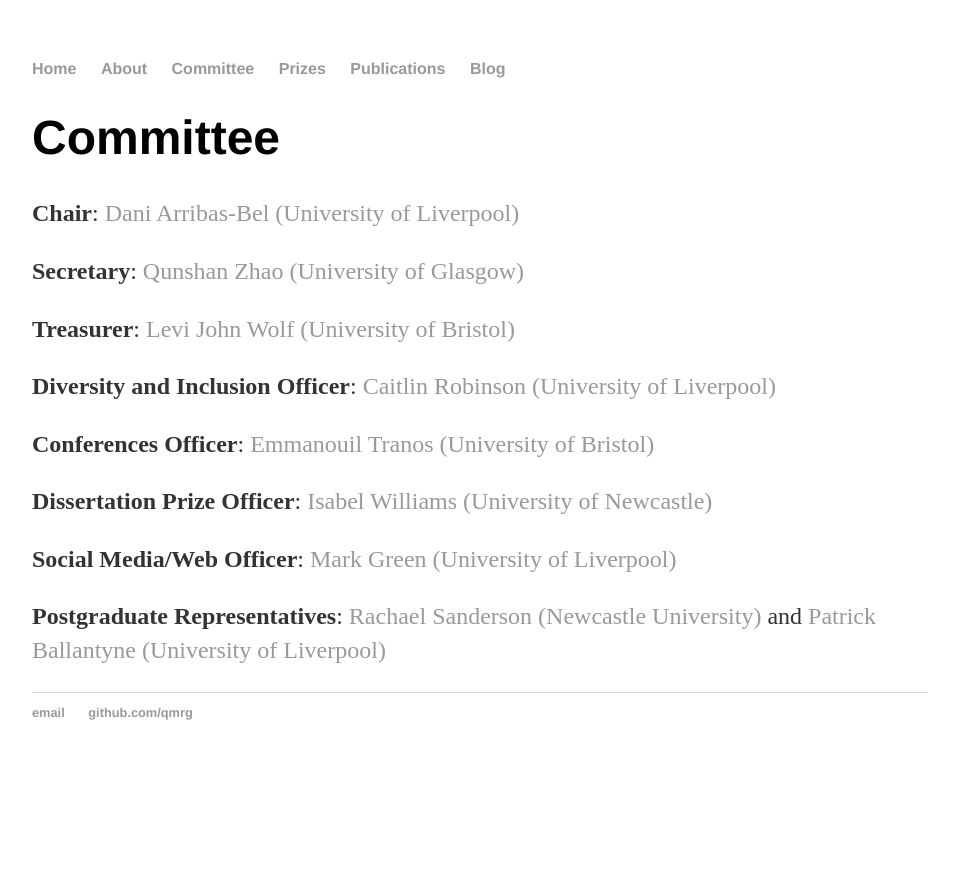
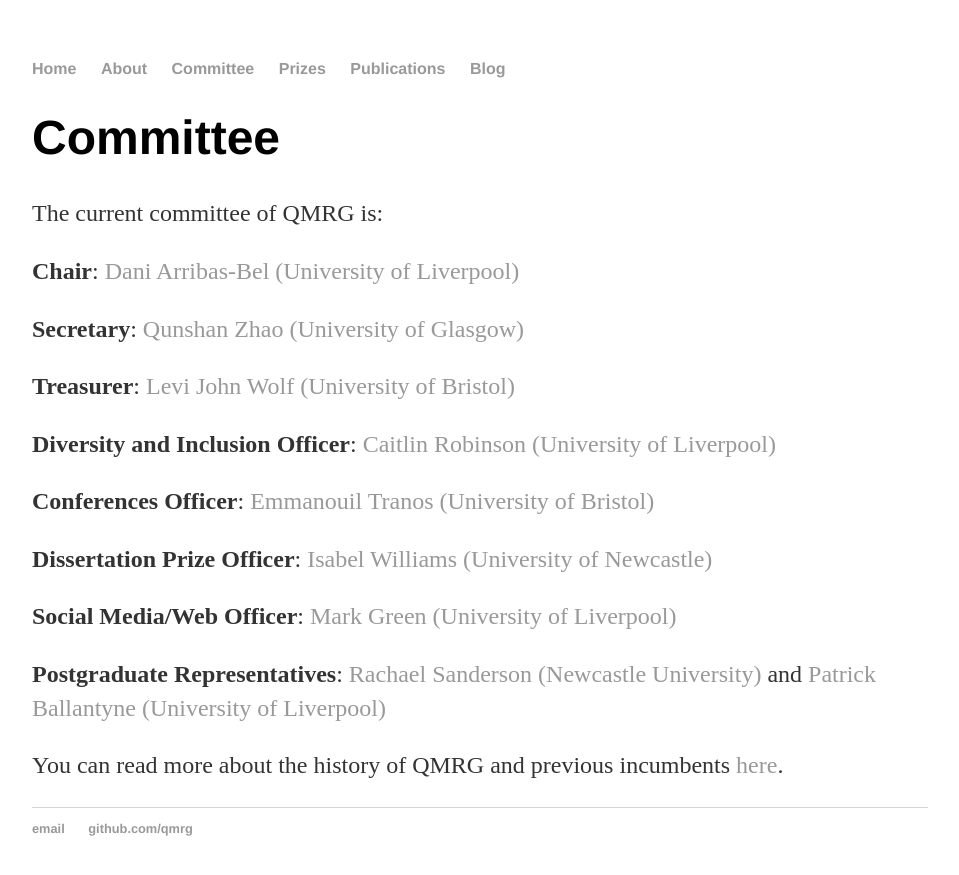
Before and after one commit to qmrg/qmrg.github.io, a Jekyll site: the page built from committee.md, in a window 1280 px wide. Shown: the top 875 px of the page, without its empty margins (160-1119 px from the left). Built offline with Jekyll 4.4.1, drawn with Linux system fonts in a browser that asks for light colours.

Commit message:
Update committee.md
Added link to history

```diff
--- a/committee.md
+++ b/committee.md
@@ -4,6 +4,8 @@
 ---
 
 # Committee
+
+The current committee of QMRG is:
 
 **Chair**: [Dani Arribas-Bel (University of Liverpool)](https://www.liverpool.ac.uk/environmental-sciences/staff/daniel-arribas-bel/)
 
@@ -20,3 +22,5 @@
 **Social Media/Web Officer**: [Mark Green (University of Liverpool)](https://www.liverpool.ac.uk/environmental-sciences/staff/mark-green/)
 
 **Postgraduate Representatives**: [Rachael Sanderson (Newcastle University)](https://research.ncl.ac.uk/geospatial-systems/phdresearchers/phd-rachaelsanderson.html) and [Patrick Ballantyne (University of Liverpool)](https://www.liverpool.ac.uk/geographic-data-science/our-people/)
+
+You can read more about the history of QMRG and previous incumbents [here](https://qmrg.github.io/history_of_qmrg).
```
